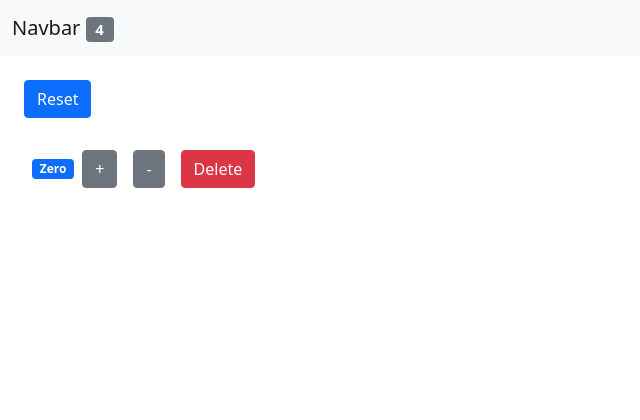
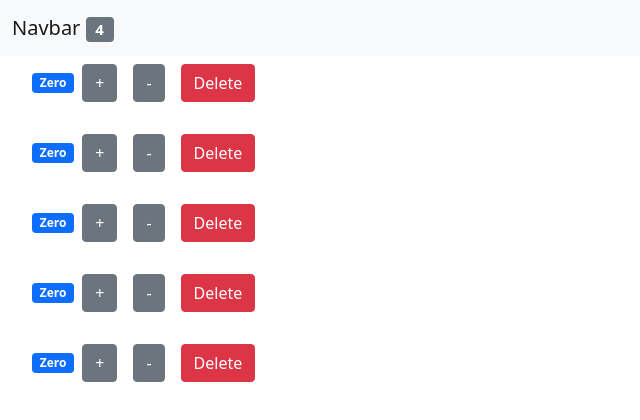
Before and after one commit to Rasujon3/counter, a React (Create React App) app: page / in a window 1280 px wide. Shown: the top 420 px of the page, without its empty margins (0-640 px from the left). Built offline with nearby package versions, Linux system fonts and the light colour scheme.

Commit message:
class 14 - code polish & decrement/delete function add

```diff
--- /dev/null
+++ b/src/components/app.component.jsx
@@ -0,0 +1,18 @@
+import React, { Component } from "react";
+import Counter from "./counter.component";
+import Counters from "./counters.component";
+import Navbar from "./navbar.component";
+
+class App extends Component {
+  state = {};
+  render() {
+    return (
+      <>
+        <Navbar />
+        <Counters />
+      </>
+    );
+  }
+}
+
+export default App;
--- a/src/components/counter.component.jsx
+++ b/src/components/counter.component.jsx
@@ -2,47 +2,50 @@ import React, { Component } from "react";
 
 class Counter extends Component {
   state = {
-    items: [0, 2],
+    counter: 0,
   };
 
   formatCount = () => {
-    if (this.state.items[0] === 0) return "Zero";
-    return this.state.items[0];
+    if (this.state.counter === 0) return "Zero";
+    return this.state.counter;
   };
 
   handleIncrement = () => {
-    const { items } = this.state;
-    //   array destrucuring
-    const arra = [...items];
-    // spread operator
-    arra[0]++;
-
-    this.setState({ items: arra });
+    this.setState({ counter: this.state.counter + 1 });
   };
 
   handleDecrement = () => {
-    const { items } = this.state;
-    //   array destrucuring
-    const arra = [...items];
-    // spread operator
-    arra[0]--;
+    if (this.state.counter > 0) {
+      this.setState({ counter: this.state.counter - 1 });
+    }
+  };
 
-    this.setState({ items: arra });
+  handleDelete = () => {
+    if (this.state.counter > 0) {
+      this.setState({ counter: this.state.counter === 0 });
+    }
+  };
+
+  handleReset = () => {
+    if (this.state.counter > 0) {
+      this.setState({ counter: this.state.counter === 0 });
+      if (this.state.counter === 0) return "Zero";
+      return this.state.counter;
+    }
+    if (this.state.counter === 0) return "Zero";
+    return this.state.counter;
   };
 
   render() {
     return (
       <>
-        <nav class="navbar navbar-expand-lg navbar-light bg-light">
-          <div class="container-fluid">
-            <a class="navbar-brand" href="#">
-              Navbar <span class="badge bg-secondary">4</span>
-            </a>
-          </div>
-        </nav>
-        <button type="button" class="btn btn-primary m-4">
+        {/* <button
+          onClick={this.handleReset}
+          type="button"
+          class="btn btn-primary m-4"
+        >
           Reset
-        </button>
+        </button> */}
 
         <ul>
           <li class="list-unstyled">
@@ -62,7 +65,11 @@ class Counter extends Component {
               >
                 -
               </button>
-              <button type="button" class="btn btn-danger m-2">
+              <button
+                onClick={this.handleDelete}
+                type="button"
+                class="btn btn-danger m-2"
+              >
                 Delete
               </button>
             </div>
--- /dev/null
+++ b/src/components/counters.component.jsx
@@ -0,0 +1,21 @@
+import React, { Component } from "react";
+import Counter from "./counter.component";
+
+class Counters extends Component {
+  state = {
+    counters: [
+      { id: 0, value: 0 },
+      { id: 1, value: 0 },
+      { id: 2, value: 0 },
+      { id: 3, value: 0 },
+      { id: 4, value: 0 },
+    ],
+  };
+  render() {
+    return this.state.counters.map((counter) => {
+      return <Counter key={counter.id} />;
+    });
+  }
+}
+
+export default Counters;
--- /dev/null
+++ b/src/components/navbar.component.jsx
@@ -0,0 +1,18 @@
+import React, { Component } from "react";
+
+class Navbar extends Component {
+  state = {};
+  render() {
+    return (
+      <nav class="navbar navbar-expand-lg navbar-light bg-light">
+        <div class="container-fluid">
+          <a class="navbar-brand" href="#">
+            Navbar <span class="badge bg-secondary">4</span>
+          </a>
+        </div>
+      </nav>
+    );
+  }
+}
+
+export default Navbar;
--- a/src/index.js
+++ b/src/index.js
@@ -1,15 +1,15 @@
 import React from "react";
 import ReactDOM from "react-dom";
 import "./index.css";
-import App from "./App";
-import Counter from "./components/counter.component";
+
 import reportWebVitals from "./reportWebVitals";
 import "bootstrap/dist/css/bootstrap.css";
+import App from "./components/app.component";
 
 ReactDOM.render(
   <React.StrictMode>
     {/* <App /> */}
-    <Counter />
+    <App />
   </React.StrictMode>,
   document.getElementById("root")
 );
```
